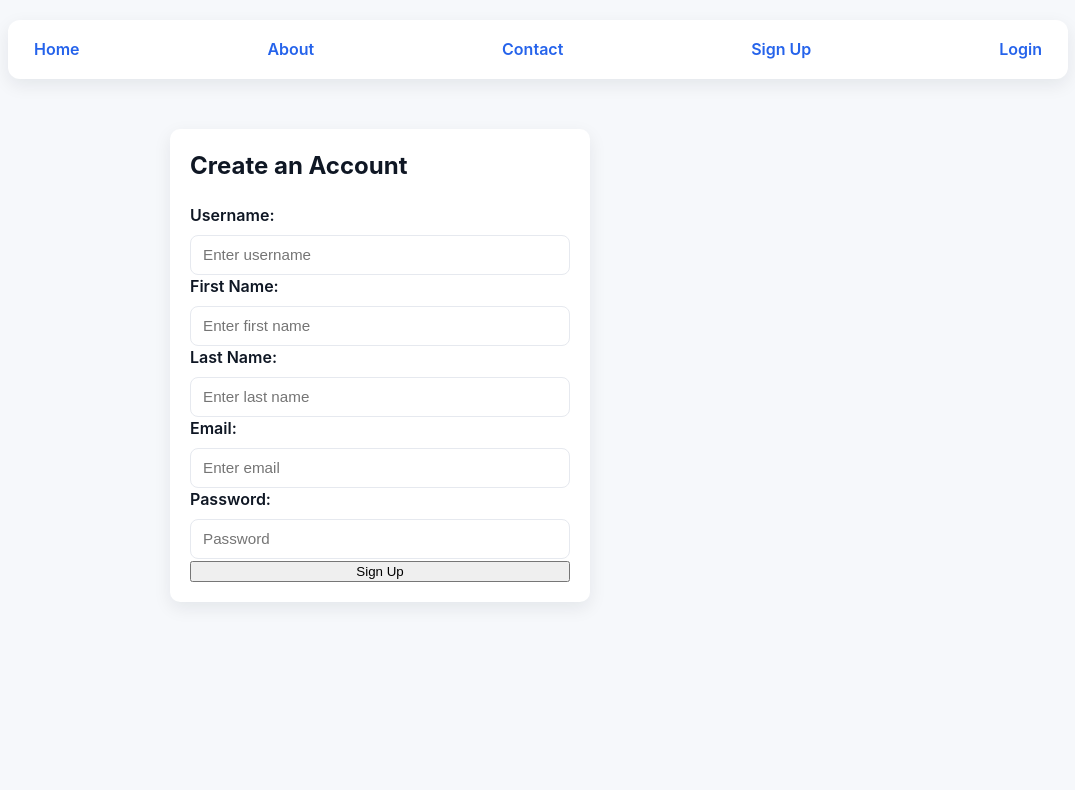
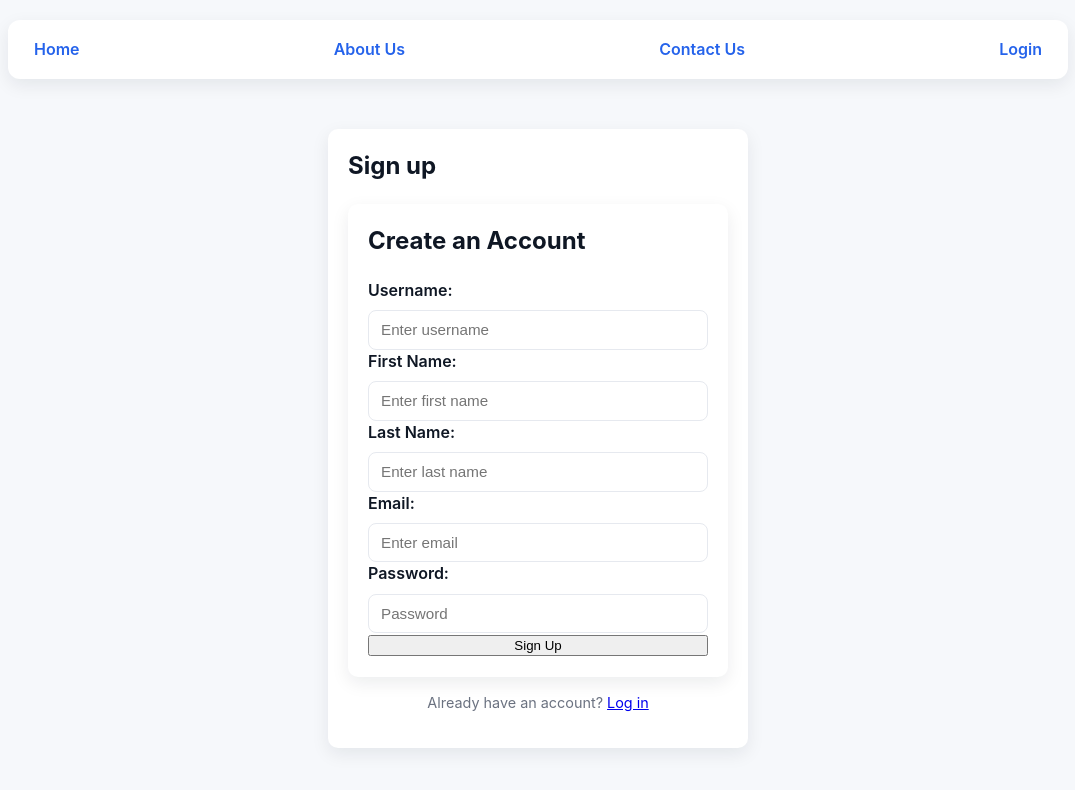
Before and after one commit to jess-keating/crowdfunding-frontend, a React (Vite) app: page /signup in a window 1280 px wide. Shown: the top 790 px of the page, without its empty margins (102-1177 px from the left). Built offline with nearby package versions, Linux system fonts and the light colour scheme; no server answers.

Commit message:
login page update wth sign up link, to condense the process. Navbar updates to match. Corrected sign up link/login/logout links to display as per the auth situation

```diff
--- a/src/components/FundraiserCard.css
+++ b/src/components/FundraiserCard.css
@@ -7,20 +7,14 @@
 	flex-direction: column;
 	transition: transform .14s ease, box-shadow .14s ease;
 	min-height: 320px;
+	text-align: center;
 }
 
 .fundraiser-card:hover {
 	transform: translateY(-6px);
 	box-shadow: 0 10px 30px rgba(16, 24, 40, 0.12);
 }
-
-.card-media {
-	width: 100%;
-	height: 180px;
-	background: linear-gradient(180deg, #f0f2f5, #e9eef6);
-	display: block;
-	overflow: hidden;
-}
+/* Card media */
 
 .card-media img {
 	width: 100%;
--- a/src/components/LoginForm.jsx
+++ b/src/components/LoginForm.jsx
@@ -8,6 +8,7 @@ import "./AuthForm.css";
 function LoginForm() {
     const navigate = useNavigate();
     const {auth, setAuth} = useAuth();
+
     const [credentials, setCredentials] = useState({
         username: "",
         password: "",
@@ -38,7 +39,7 @@ const handleSubmit = (event) => {
     };
 
     return (
-        <form>
+        <form onSubmit={handleSubmit}>
             <div>
                 <label htmlFor="username">Username:</label>
                 <input
@@ -46,6 +47,7 @@ const handleSubmit = (event) => {
                     id="username"
                     placeholder="Enter username"
                     onChange={handleChange}
+                    value={credentials.username}
                 />
             </div>
             <div>
@@ -55,9 +57,10 @@ const handleSubmit = (event) => {
                     id="password"
                     placeholder="Password"
                     onChange={handleChange}
+                    value={credentials.password}
                 />
             </div>
-            <button type="submit" onClick={handleSubmit}>
+            <button type="submit">
                 Login
             </button>
         </form>
--- a/src/components/NavBar.jsx
+++ b/src/components/NavBar.jsx
@@ -8,14 +8,15 @@ const handleLogout = () => {
         window.localStorage.removeItem("token");
         setAuth({ token: null });
     };
+
     return (
         <div>
             <nav>
                 <Link to="/">Home</Link>
-        <Link to="/about">About</Link>
-        <Link to="/contact">Contact</Link>
-        {auth.token && <Link to="/create-fundraiser">Create Fundraiser</Link>}
-        <Link to="/signup">Sign Up</Link>
+                <Link to="/about">About Us</Link>
+
+                {auth.token && <Link to="/create-fundraiser">New Fundraiser</Link>}
+                <Link to="/contact">Contact Us</Link>
                 {auth.token ? (
                     <Link to="/" onClick={handleLogout}>
                         Log Out
--- a/src/index.css
+++ b/src/index.css
@@ -71,12 +71,6 @@ nav {
 	border-radius: var(--radius);
 	box-shadow: var(--shadow);
 	margin-bottom: 18px;
-}
-
-nav .nav-links {
-	display: flex;
-	gap: 12px;
-	align-items: center;
 }
 
 nav a {
--- a/src/pages/FundraiserPage.jsx
+++ b/src/pages/FundraiserPage.jsx
@@ -68,7 +68,7 @@ function FundraiserPage() {
                 <ul>
                     {pledges.map((pledge, index) => (
                         <li key={pledge.id ?? `${pledge.supporter}-${pledge.amount}-${index}`}>
-                            ${pledge.amount} from{" "}
+                            ${pledge.amount} from User:{" "}
                             {pledge.anonymous ? "Anonymous" : pledge.supporter}
                             {pledge.comment && <span> — “{pledge.comment}”</span>}
                         </li>
--- a/src/pages/LoginPage.jsx
+++ b/src/pages/LoginPage.jsx
@@ -1,7 +1,20 @@
+import React from "react";
+import { Link } from "react-router-dom";
 import LoginForm from "../components/LoginForm";
+import "../components/AuthForm.css"; // reuse auth form styles
 
 function LoginPage() {
-return <LoginForm />;
+    return (
+        <div className="auth-page">
+            <div className="auth-form">
+                <h2>Login</h2>
+                <LoginForm />
+                <p className="muted" style={{ textAlign: "center", marginTop: "1rem" }}>
+                    Don't have an account? <Link to="/signup">Sign up</Link>
+                </p>
+            </div>
+        </div>
+    );
 }
 
 export default LoginPage;
--- a/src/pages/SignupPage.jsx
+++ b/src/pages/SignupPage.jsx
@@ -1,9 +1,19 @@
+import React from "react";
+import { Link } from "react-router-dom";
 import SignupForm from "../components/SignupForm";
+import "../components/AuthForm.css";
 
 function SignupPage() {
   return (
-    <div className="page-wrap">
-      <SignupForm />
+    <div className="auth-page">
+      <div className="auth-form">
+        <h2>Sign up</h2>
+        <SignupForm />
+        <p className="muted" style={{ textAlign: "center", marginTop: "1rem" }}>
+          Already have an account?{" "}
+          <Link to="/login">Log in</Link>
+        </p>
+      </div>
     </div>
   );
 }
```
Lines whose indentation alone changed are shown as unchanged.
